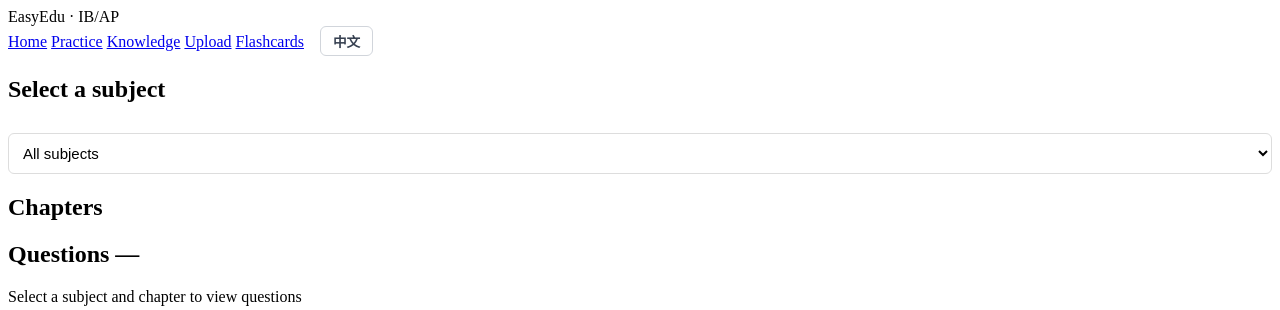
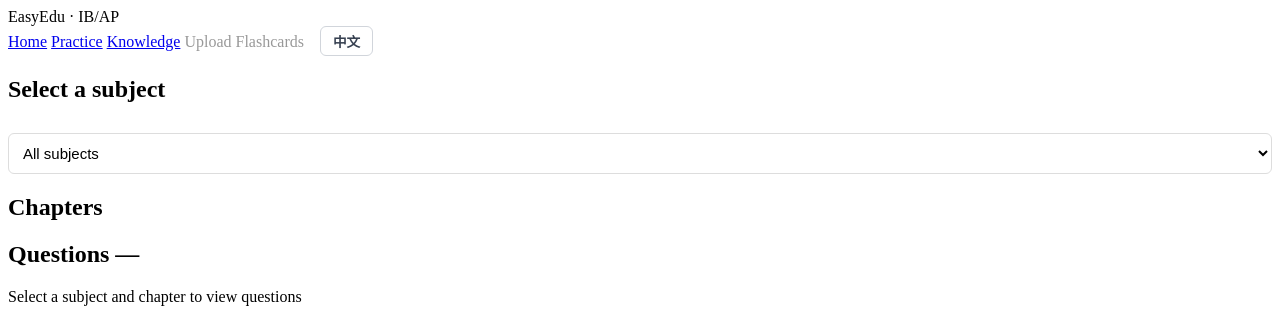
Before and after one commit to CodingStar1228/LearnWise_AI, a FastAPI app: page /problems in a window 1280 px wide. Shown: the top 310 px of the page. Run offline with FastAPI, Linux system fonts and the light colour scheme; data that the repository does not hold is empty; parts of the project's set-up code (start-up, migrations or seed data) failed here and were passed over.

Commit message:
demo: disable Upload/Flashcards nav links; clean front-matter chapters
Co-authored-by: Cursor <cursoragent@cursor.com>

```diff
--- a/web/templates/chat.html
+++ b/web/templates/chat.html
@@ -861,8 +861,8 @@
             <a href="/" class="nav-item" data-i18n="nav_home">Home</a>
             <a href="/problems" class="nav-item active" data-i18n="nav_practice">Practice</a>
             <a href="/knowledge" class="nav-item" data-i18n="nav_knowledge">Knowledge</a>
-            <a href="/upload" class="nav-item" data-i18n="nav_upload">Upload</a>
-            <a href="/flashcards" class="nav-item" data-i18n="nav_flash">Flashcards</a>
+            <span class="nav-item nav-disabled" title="Coming soon" style="opacity:0.4;cursor:not-allowed;">Upload</span>
+            <span class="nav-item nav-disabled" title="Coming soon" style="opacity:0.4;cursor:not-allowed;">Flashcards</span>
             <button id="lang-toggle-btn" onclick="toggleLang()" style="margin-left:12px;padding:4px 12px;border:1px solid #d1d5db;border-radius:6px;background:#fff;cursor:pointer;font-size:0.85rem;font-weight:600;color:#374151;">中文</button>
         </div>
     </nav>
--- a/web/templates/index.html
+++ b/web/templates/index.html
@@ -42,8 +42,8 @@
             <a href="/" class="nav-item active" data-i18n="nav_home">Home</a>
             <a href="/problems" class="nav-item" data-i18n="nav_practice">Practice</a>
             <a href="/knowledge" class="nav-item" data-i18n="nav_knowledge">Knowledge</a>
-            <a href="/upload" class="nav-item" data-i18n="nav_upload">Upload</a>
-            <a href="/flashcards" class="nav-item" data-i18n="nav_flash">Flashcards</a>
+            <span class="nav-item nav-disabled" title="Coming soon" style="opacity:0.4;cursor:not-allowed;">Upload</span>
+            <span class="nav-item nav-disabled" title="Coming soon" style="opacity:0.4;cursor:not-allowed;">Flashcards</span>
             <button id="lang-toggle-btn" onclick="toggleLang()" style="margin-left:12px;padding:4px 12px;border:1px solid #d1d5db;border-radius:6px;background:#fff;cursor:pointer;font-size:0.85rem;font-weight:600;color:#374151;">中文</button>
         </div>
     </nav>
--- a/web/templates/knowledge.html
+++ b/web/templates/knowledge.html
@@ -18,8 +18,8 @@
             <a href="/" class="nav-item" data-i18n="nav_home">Home</a>
             <a href="/problems" class="nav-item" data-i18n="nav_practice">Practice</a>
             <a href="/knowledge" class="nav-item active" data-i18n="nav_knowledge">Knowledge</a>
-            <a href="/upload" class="nav-item" data-i18n="nav_upload">Upload</a>
-            <a href="/flashcards" class="nav-item" data-i18n="nav_flash">Flashcards</a>
+            <span class="nav-item nav-disabled" title="Coming soon" style="opacity:0.4;cursor:not-allowed;">Upload</span>
+            <span class="nav-item nav-disabled" title="Coming soon" style="opacity:0.4;cursor:not-allowed;">Flashcards</span>
             <button id="lang-toggle-btn" onclick="toggleLang()" style="margin-left:12px;padding:4px 12px;border:1px solid #d1d5db;border-radius:6px;background:#fff;cursor:pointer;font-size:0.85rem;font-weight:600;color:#374151;">中文</button>
         </div>
     </nav>
--- a/web/templates/problems.html
+++ b/web/templates/problems.html
@@ -16,8 +16,8 @@
             <a href="/" class="nav-item" data-i18n="nav_home">Home</a>
             <a href="/problems" class="nav-item active" data-i18n="nav_practice">Practice</a>
             <a href="/knowledge" class="nav-item" data-i18n="nav_knowledge">Knowledge</a>
-            <a href="/upload" class="nav-item" data-i18n="nav_upload">Upload</a>
-            <a href="/flashcards" class="nav-item" data-i18n="nav_flash">Flashcards</a>
+            <span class="nav-item nav-disabled" title="Coming soon" style="opacity:0.4;cursor:not-allowed;">Upload</span>
+            <span class="nav-item nav-disabled" title="Coming soon" style="opacity:0.4;cursor:not-allowed;">Flashcards</span>
             <button id="lang-toggle-btn" onclick="toggleLang()" style="margin-left:12px;padding:4px 12px;border:1px solid #d1d5db;border-radius:6px;background:#fff;cursor:pointer;font-size:0.85rem;font-weight:600;color:#374151;">中文</button>
         </div>
     </nav>
```
